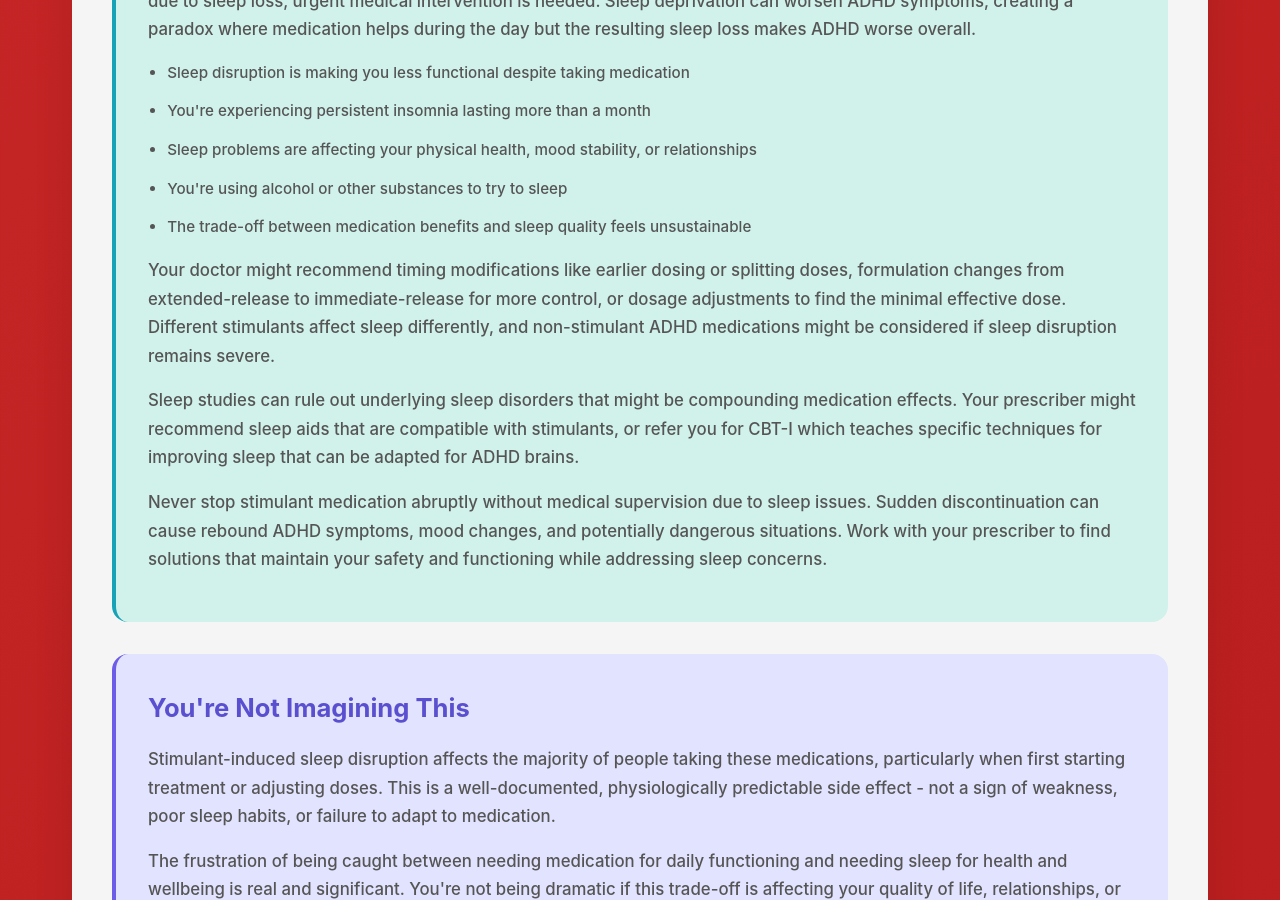
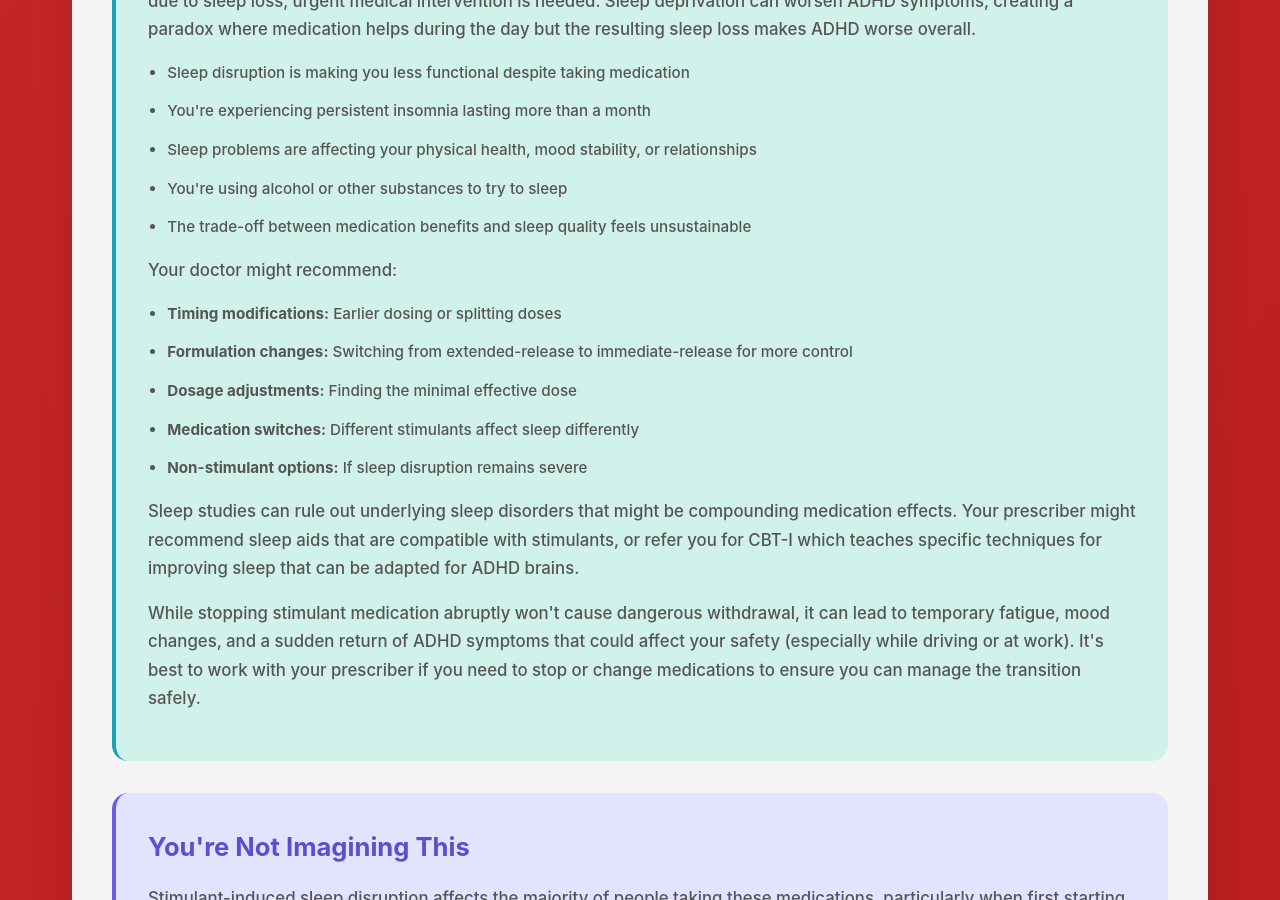
Before and after one commit to neurodivergent-survival-guide/neurodivergent-survival-guide, a Jekyll site: the page built from struggles/stimulant-sleep-disruption.html, in a window 1280 px wide and 900 px high, scrolled down 4428 px. Built offline with Jekyll 4.4.1, drawn with Linux system fonts in a browser that asks for light colours.

Commit message:
Update stimulant-sleep-disruption.html

```diff
--- a/struggles/stimulant-sleep-disruption.html
+++ b/struggles/stimulant-sleep-disruption.html
@@ -121,11 +121,18 @@ search_terms: ["can't sleep meds", "wired at night", "stimulants insomnia", "med
             <li>The trade-off between medication benefits and sleep quality feels unsustainable</li>
         </ul>
 
-        <p>Your doctor might recommend timing modifications like earlier dosing or splitting doses, formulation changes from extended-release to immediate-release for more control, or dosage adjustments to find the minimal effective dose. Different stimulants affect sleep differently, and non-stimulant ADHD medications might be considered if sleep disruption remains severe.</p>
+        <p>Your doctor might recommend:</p>
+        <ul>
+            <li><strong>Timing modifications:</strong> Earlier dosing or splitting doses</li>
+            <li><strong>Formulation changes:</strong> Switching from extended-release to immediate-release for more control</li>
+            <li><strong>Dosage adjustments:</strong> Finding the minimal effective dose</li>
+            <li><strong>Medication switches:</strong> Different stimulants affect sleep differently</li>
+            <li><strong>Non-stimulant options:</strong> If sleep disruption remains severe</li>
+        </ul>
 
         <p>Sleep studies can rule out underlying sleep disorders that might be compounding medication effects. Your prescriber might recommend sleep aids that are compatible with stimulants, or refer you for CBT-I which teaches specific techniques for improving sleep that can be adapted for ADHD brains.</p>
 
-        <p>Never stop stimulant medication abruptly without medical supervision due to sleep issues. Sudden discontinuation can cause rebound ADHD symptoms, mood changes, and potentially dangerous situations. Work with your prescriber to find solutions that maintain your safety and functioning while addressing sleep concerns.</p>
+        <p>While stopping stimulant medication abruptly won't cause dangerous withdrawal, it can lead to temporary fatigue, mood changes, and a sudden return of ADHD symptoms that could affect your safety (especially while driving or at work). It's best to work with your prescriber if you need to stop or change medications to ensure you can manage the transition safely.</p>
     </div>
 
     <div class="validation-section">
```
